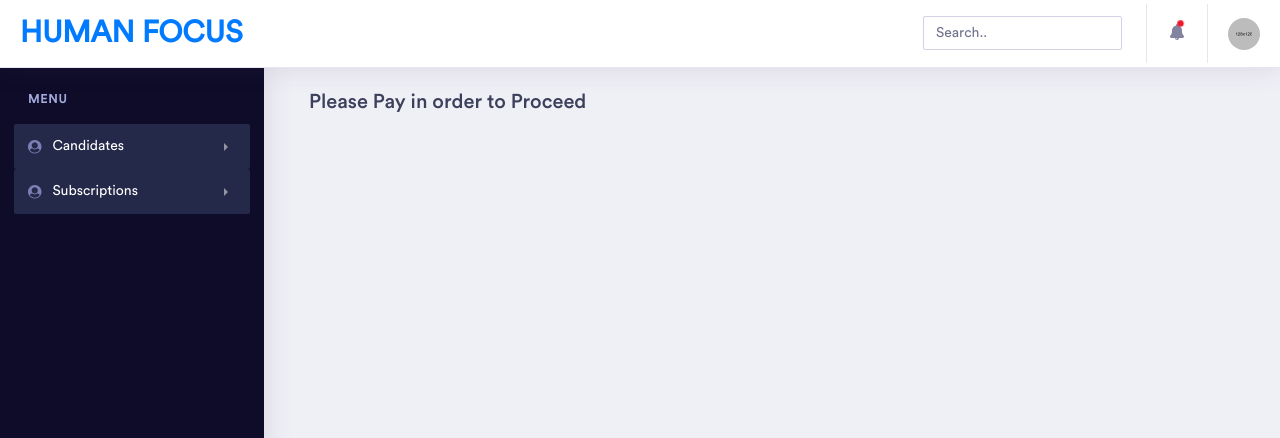
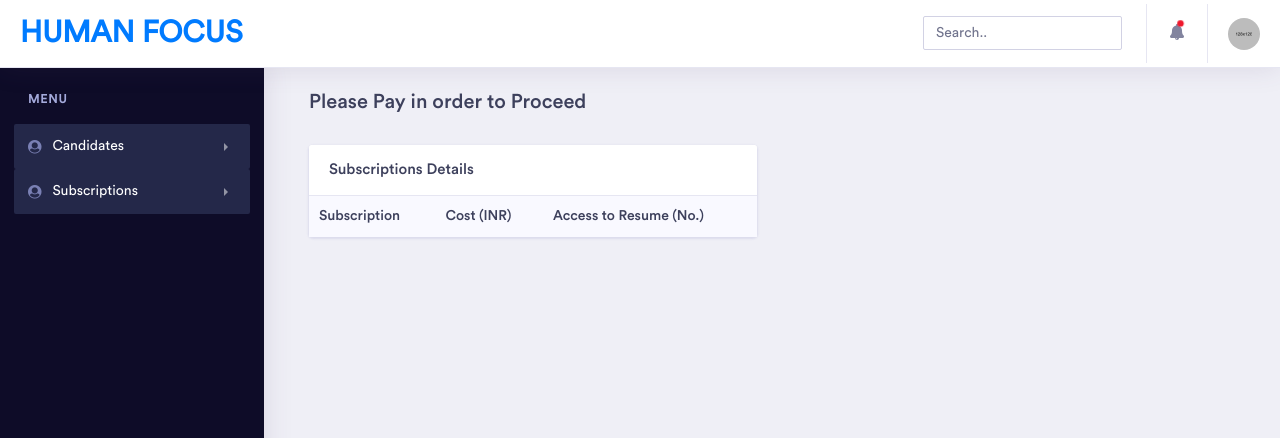
Before and after one commit to kavyagknescode/hfworld, a Django app: page /subscriptions/buy-subscription/1 in a window 1280 px wide. Shown: the top 438 px of the page. Run offline with Django 3.2, Linux system fonts and the light colour scheme; a user stored in the database is signed in; tables that the repository leaves empty hold one stand-in row (values such as "Sample post"); lists and menus that the app fills with data are empty; some libraries are stand-ins or nearby versions; some web fonts are replaced.

Commit message:
Modification

```diff
--- a/dashboard/templates/dashboard/edit_subscription.html
+++ b/dashboard/templates/dashboard/edit_subscription.html
@@ -3,7 +3,7 @@
 {% load i18n %}
 {% load crispy_forms_tags %}
 
-{% block title %}{% trans "Show Candidates" %}{% endblock %}
+{% block title %}{% trans "Edit Subscription" %}{% endblock %}
 
 {% block content %}
 <!-- ============================================================== -->
--- a/subscription/templates/subscription/payment.html
+++ b/subscription/templates/subscription/payment.html
@@ -28,5 +28,37 @@
         </div>
       </div>
     </div>
+
+    <div class="row pt-3">
+      <div class="col-xl-6 col-lg-6 col-md-12 col-sm-12 col-12">
+        <div class="card">
+            <h5 class="card-header">Subscriptions Details</h5>
+            <div class="card-body p-0">
+                <div class="table-responsive">
+                    <table class="table">
+                        <thead class="bg-light">
+                            <tr class="border-0">
+                              <th class="border-0">Subscription</th>
+                                <th class="border-0">Cost (INR)</th>
+                                <th class="border-0">Access to Resume (No.)</th>
+                            </tr>
+                        </thead>
+                        <tbody>
+                          {% for i in subscription %}
+                            <tr>
+                                <td>{{ i.pack_name }} </td>
+                                <td>{{ i.price }} </td>
+                                <td>{{ i.no_resume }} </td>
+                            </tr>
+                          {% endfor %}
+
+                        </tbody>
+                    </table>
+                </div>
+            </div>
+          </div>
+      </div>
+    </div>
+
   </div>
 {% endblock %}
--- a/subscription/views.py
+++ b/subscription/views.py
@@ -18,9 +18,13 @@ def subscription_view(request):
 @login_required
 def buy_subscription(request,amt):
     user = UserDetails.objects.get(user_uname=request.user)
+    # Gettign the Subscription details based on price fetched from razorpay
+    sub_obj = Subscription.objects.filter(price=amt).values()
+    print(sub_obj)
+
     # Converting to Paise for Razorpay
     amt = amt*100
-    return render(request, 'subscription/payment.html',{'user':user, 'amt':amt,})
+    return render(request, 'subscription/payment.html',{'user':user, 'subscription':sub_obj, 'amt':amt,})
 
 def view_candidates(request):
     """
```
Also changed, not shown: dashboard/views.py (+10 -3 lines).
